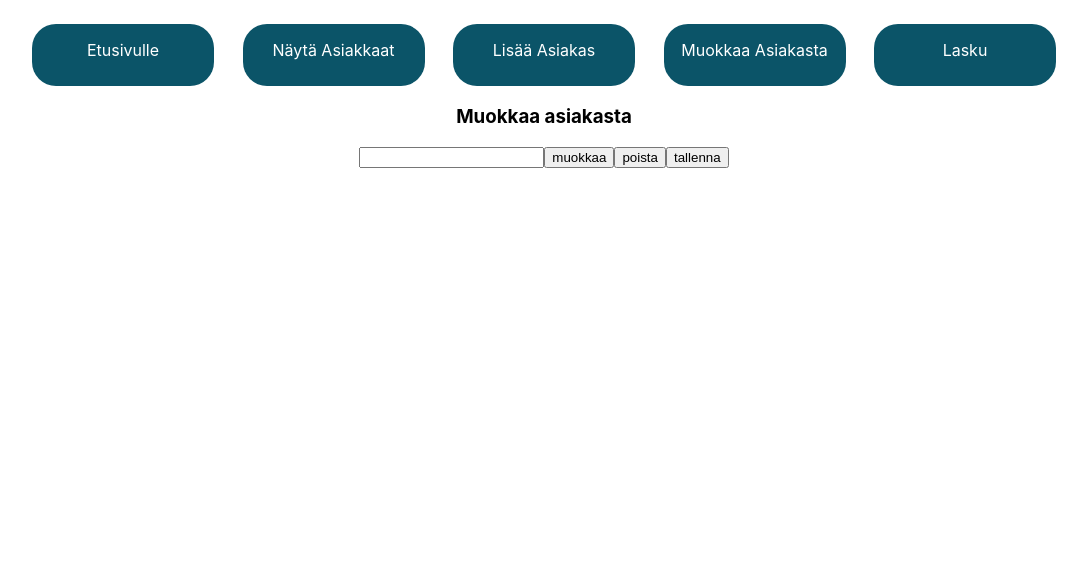
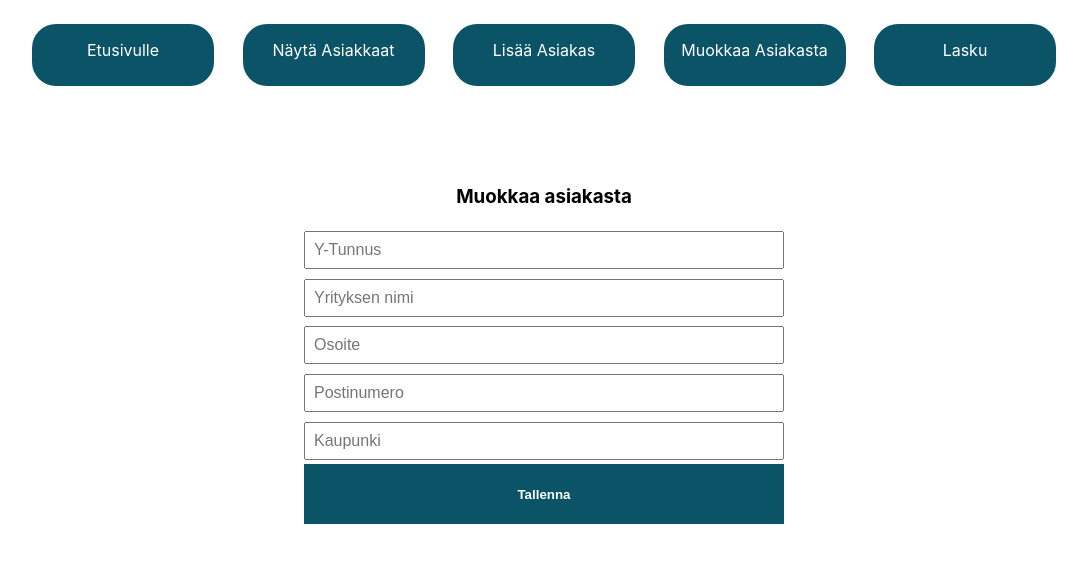
Before and after one commit to ProjektiTiimi/3d-web, a React (Create React App) app in the folder frontend/: page /editcustomer in a window 1280 px wide. Shown: the top 562 px of the page, without its empty margins (96-1183 px from the left). Built offline with nearby package versions, Linux system fonts and the light colour scheme.

Commit message:
Initialized Customer editing

```diff
--- a/frontend/src/components/Editcustomer.tsx
+++ b/frontend/src/components/Editcustomer.tsx
@@ -1,23 +1,98 @@
-import * as React from 'react';
+import React, { useState } from 'react';
+import Customer from '../models/customer';
 
-function Editcustomer() {
+
+const Editcustomer = () => {
+    const [input, setInput] = useState<Customer>({
+        YTunnus: "",
+        asiakkaanNimi: "",
+        Postitusosoite: "",
+        Postinumero: "",
+        Toimipaikka: ""
+    })
+
+    const handleChange = (e: React.ChangeEvent<HTMLInputElement>): void => {
+        setInput({
+            ...input,
+            [e.target.name]: e.target.value
+        })
+    }
+
+    const handleClick = (): void =>{
+        fetch('http://localhost:1337/customer', {
+            method: 'POST',
+            headers: { 'Content-type': 'application/json'},
+            body: JSON.stringify({
+                YTunnus: input.YTunnus,
+                asiakkaanNimi: input.asiakkaanNimi,
+                Postitusosoite: input.Postitusosoite,
+                Postinumero: input.Postinumero,
+                Toimipaikka: input.Toimipaikka
+            })
+        })
+        .then(function(data){
+            console.log("Request succeeded with response ", data)
+        })
+        .catch(function(error){
+            console.log("Request failed ", error)
+        })
+        setInput({
+            YTunnus: "",
+            asiakkaanNimi: "",
+            Postitusosoite: "",
+            Postinumero: "",
+            Toimipaikka: ""
+        })
+    }
+
     return(
-        <div className="editCustomer">
-            <form>
-                <div className="editCustomer">
-                    <h3>Muokkaa asiakasta</h3>
-                </div>
-                <input type="text" className="editCustomerInput" />
-                <button className = "editButton" >
-                    muokkaa
-                </button>
-                <button className = "deleteButton" >
-                    poista
-                </button>
-                <button className = "saveButton" >
-                    tallenna
-                </button>
-            </form>
+        <div className="AddCustomer">
+            <h3>Muokkaa asiakasta</h3>
+                <input
+                    type="text"
+                    placeholder="Y-Tunnus"
+                    className="AddCustomer-input"
+                    onChange={handleChange}
+                    name="YTunnus"
+                    value={input.YTunnus}
+                />
+                <input
+                    type="text"
+                    placeholder="Yrityksen nimi"
+                    className="AddCustomer-input"
+                    onChange={handleChange}
+                    name="asiakkaanNimi"
+                    value={input.asiakkaanNimi}
+                />
+                <input
+                    type="text"
+                    placeholder="Osoite"
+                    className="AddCustomer-input"
+                    onChange={handleChange}
+                    name="Postitusosoite"
+                    value={input.Postitusosoite}
+                />
+                <input
+                    type="text"
+                    placeholder="Postinumero"
+                    className="AddCustomer-input"
+                    onChange={handleChange}
+                    name="Postinumero"
+                    value={input.Postinumero}
+                />
+                <input
+                    type="string"
+                    placeholder="Kaupunki"
+                    className="AddCustomer-input"
+                    onChange={handleChange}
+                    name="Toimipaikka"
+                    value={input.Toimipaikka}
+                />
+            <button
+                className = "AddCustomer-btn"
+                onClick={handleClick}>
+                Tallenna
+            </button>
         </div>
     )
 }
```
Also changed, not shown: 1 other file (tests, documents, lock files or other folders).
